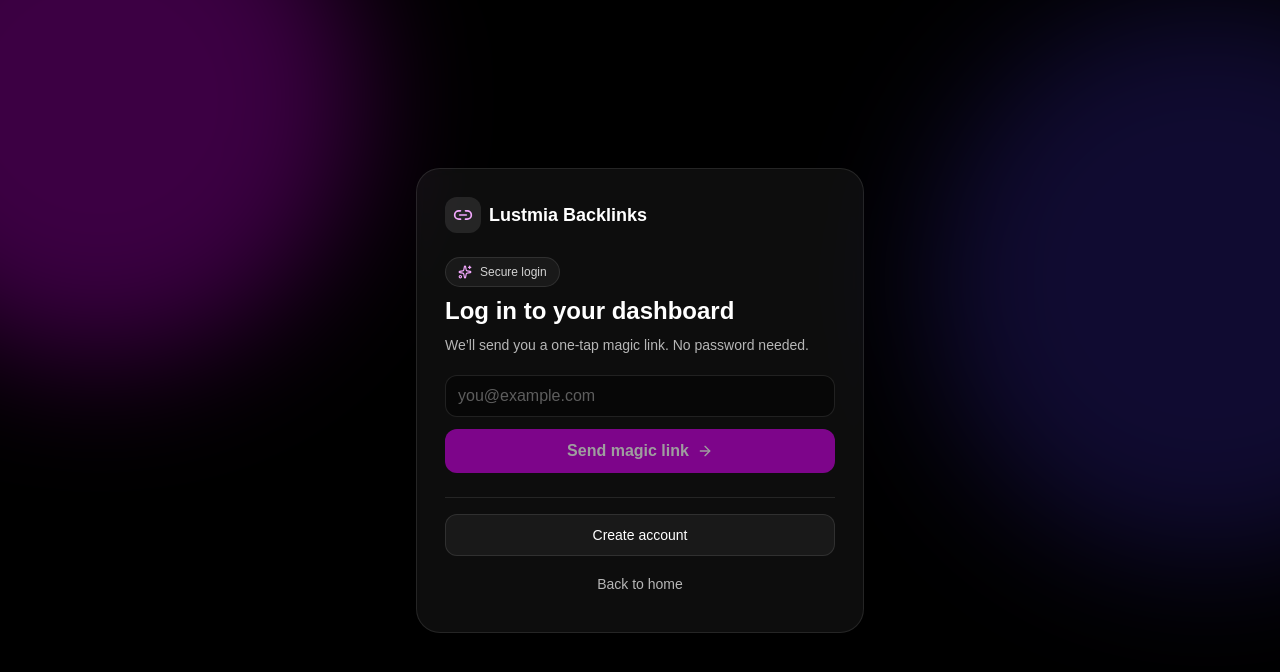
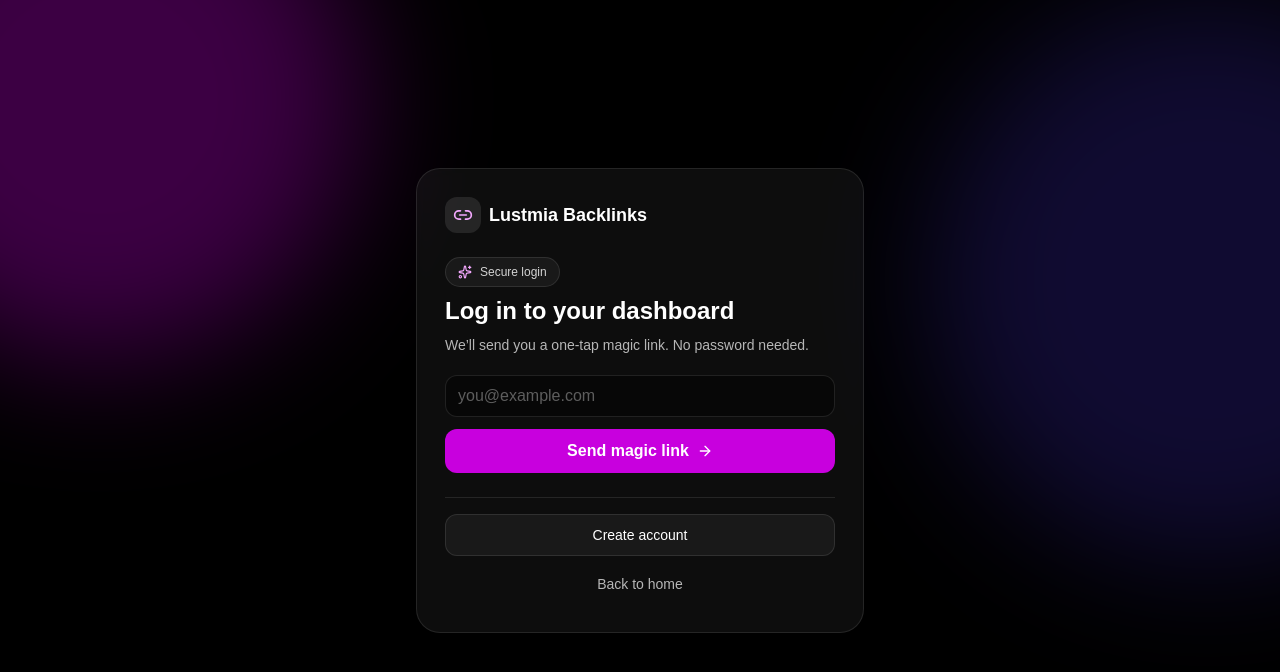
Before and after one commit to Lustmiacancelit/backlinks-lustmia, a Next.js app: page /login in a window 1280 px wide. Shown: the top 672 px of the page. Built offline with nearby package versions, Linux system fonts and the light colour scheme; no server answers.

Commit message:
Wrap login page in Suspense for useSearchParams

```diff
--- a/app/login/page.tsx
+++ b/app/login/page.tsx
@@ -1,11 +1,11 @@
 "use client";
 
-import { useState } from "react";
+import { Suspense, useState } from "react";
 import { useRouter, useSearchParams } from "next/navigation";
 import { createSupabaseBrowser } from "@/lib/supabase/browser";
 import { ArrowRight, Link2, Sparkles } from "lucide-react";
 
-export default function LoginPage() {
+function LoginInner() {
   const router = useRouter();
   const params = useSearchParams();
   const next = params.get("next") || "/dashboard";
@@ -20,26 +20,15 @@ export default function LoginPage() {
   async function onLogin(e: React.FormEvent) {
     e.preventDefault();
     setError(null);
-
-    const cleanEmail = email.trim().toLowerCase();
-    if (!cleanEmail) {
-      setError("Please enter a valid email.");
-      return;
-    }
-
     setLoading(true);
 
-    // ✅ Always force Supabase to come back through our callback
-    // and preserve the "next" destination.
     const redirectTo = `${window.location.origin}/auth/callback?next=${encodeURIComponent(
       next
     )}`;
 
     const { error } = await supabase.auth.signInWithOtp({
-      email: cleanEmail,
-      options: {
-        emailRedirectTo: redirectTo,
-      },
+      email,
+      options: { emailRedirectTo: redirectTo },
     });
 
     setLoading(false);
@@ -54,7 +43,7 @@ export default function LoginPage() {
 
   return (
     <main className="min-h-screen bg-black text-white relative overflow-hidden flex items-center justify-center p-6">
-      {/* dib.io style glows */}
+      {/* background glows */}
       <div className="absolute w-[520px] h-[520px] bg-fuchsia-600/30 blur-3xl rounded-full -top-40 -left-40" />
       <div className="absolute w-[560px] h-[560px] bg-indigo-600/20 blur-3xl rounded-full top-0 -right-52" />
 
@@ -88,20 +77,17 @@ export default function LoginPage() {
               <input
                 type="email"
                 required
-                autoFocus
                 placeholder="you@example.com"
                 value={email}
                 onChange={(e) => setEmail(e.target.value)}
                 className="w-full bg-black/40 border border-white/10 rounded-xl px-3 py-2 outline-none placeholder:text-white/35"
               />
 
-              {error && (
-                <div className="text-red-300 text-sm">{error}</div>
-              )}
+              {error && <div className="text-red-300 text-sm">{error}</div>}
 
               <button
                 type="submit"
-                disabled={loading || !email.trim()}
+                disabled={loading}
                 className="w-full py-2.5 rounded-xl bg-fuchsia-600 hover:bg-fuchsia-500 font-semibold disabled:opacity-60 inline-flex items-center justify-center gap-2"
               >
                 {loading ? "Sending…" : "Send magic link"}
@@ -118,7 +104,6 @@ export default function LoginPage() {
           >
             Create account
           </button>
-
           <button
             onClick={() => router.push("/")}
             className="w-full py-2.5 rounded-xl text-white/70 hover:text-white text-sm"
@@ -130,3 +115,17 @@ export default function LoginPage() {
     </main>
   );
 }
+
+export default function LoginPage() {
+  return (
+    <Suspense
+      fallback={
+        <main className="min-h-screen bg-black text-white flex items-center justify-center">
+          <div className="text-white/60 text-sm">Loading login…</div>
+        </main>
+      }
+    >
+      <LoginInner />
+    </Suspense>
+  );
+}
```
